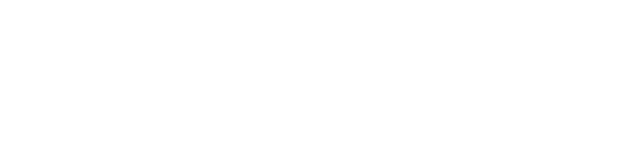
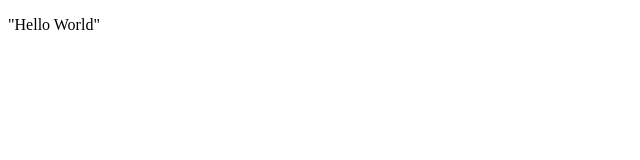
Before and after one commit to kevimuri24/my-personal-website, a plain HTML site: page index.html in a window 1280 px wide. Shown: the whole page, without its empty margins (0-640 px from the left). Drawn offline with Linux system fonts and the light colour scheme.

Commit message:
Simple Website Update

```diff
--- a/index.html
+++ b/index.html
@@ -6,6 +6,8 @@
     <title>My Personal Website</title>
 </head>
 <body>
-
+    <p>
+        "Hello World"
+    </p>
 </body>
 </html>
```
